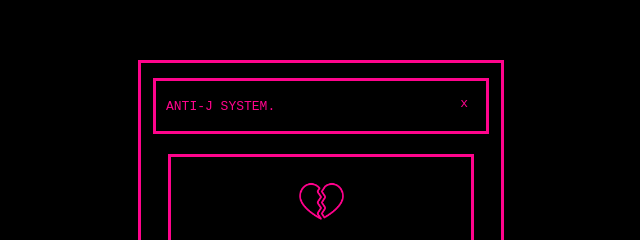
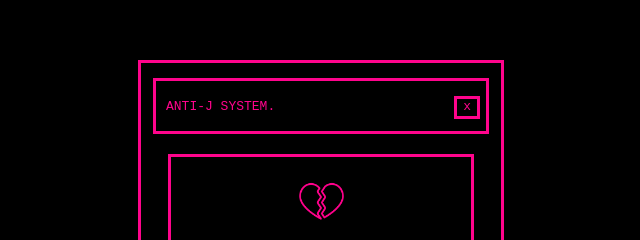
Before and after one commit to Pepperhfj/ANTIJSYSTEM, a plain HTML site: page index.html in a window 1280 px wide. Shown: the part 140-380 px from the top of the page, 319-959 px from the left. Drawn offline with Linux system fonts and the light colour scheme.

Commit message:
Update index.html

```diff
--- a/index.html
+++ b/index.html
@@ -43,7 +43,6 @@
         #closeBar {
             margin-left: 85px;
             margin-top: 15px;
-            font-weight: 5px:
             border: solid;
             border-color: #ff048c;
             width: 20px;
```
